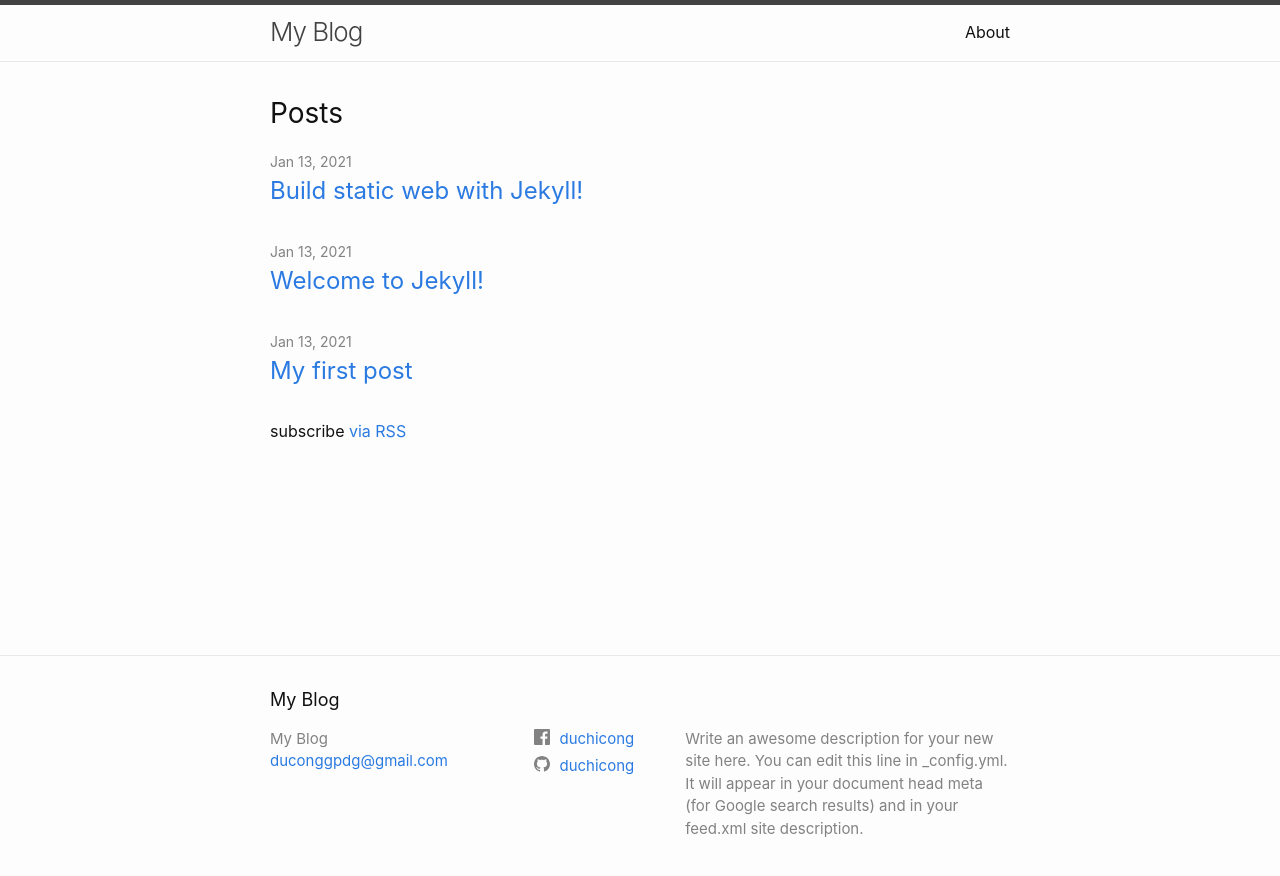
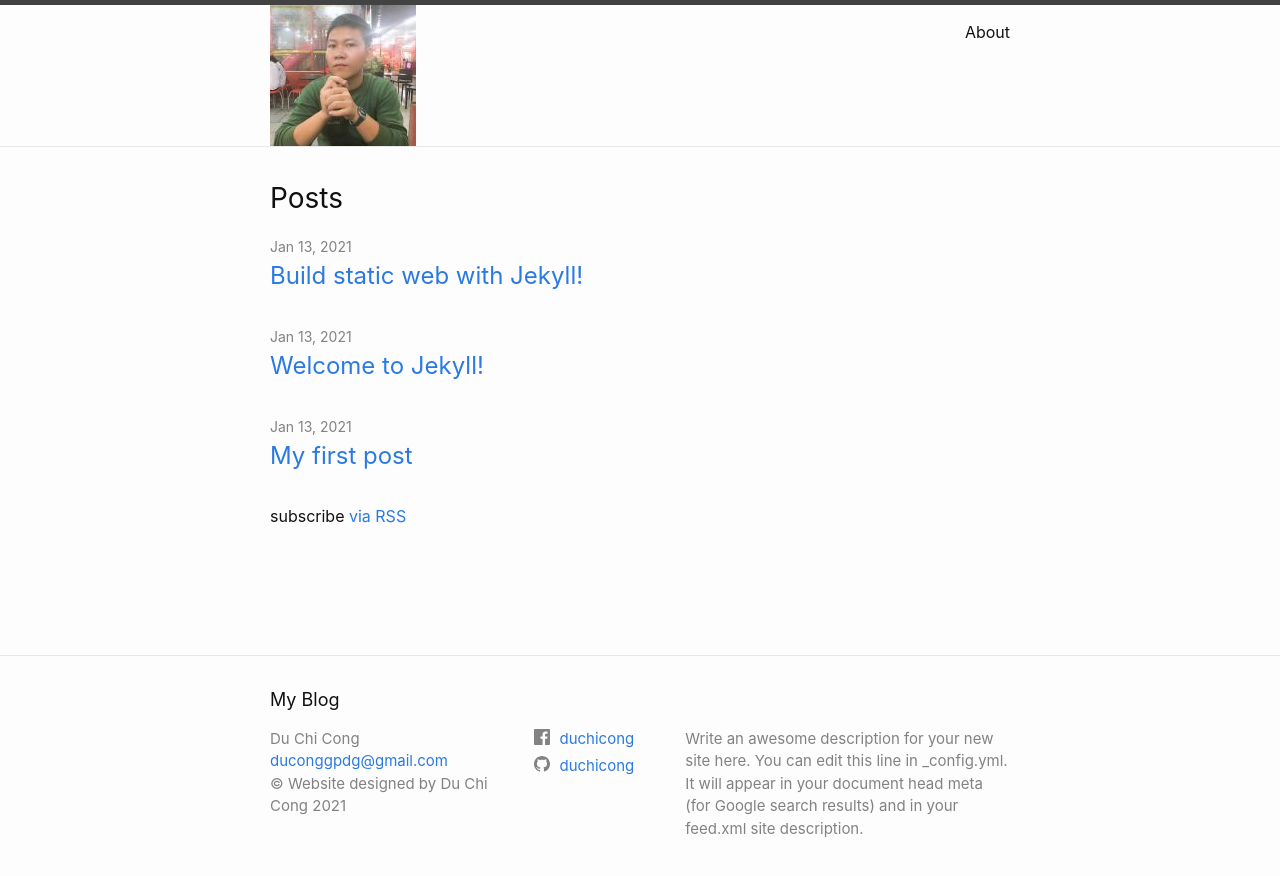
Before and after one commit to duchicong/blog, a Jekyll site: the page built from index.markdown, in a window 1280 px wide. Shown: the top 876 px of the page. Built offline with Jekyll 4.4.1, drawn with Linux system fonts in a browser that asks for light colours.

Commit message:
[add] image logo on header

```diff
--- a/_config.yml
+++ b/_config.yml
@@ -29,6 +29,20 @@ url: 'https://duchicong.github.io' # the base hostname & protocol for your site,
 facebook_username: duchicong
 github_username: duchicong
 
+# fields minima uses, but are note defulated with the jekyll new command.
+# Author is the default for posts, the Atom feed, and is used in the footer.
+author: Du Chi Cong
+
+# New fields not defaulted by jekyll-new with the minima theme
+# Add a copyright. A copyright symbol and yar will be added automatically
+copyright: 'Website designed by Du Chi Cong'
+
+# title-logo is a new field that, when used, displays a logo
+# instead of custom text. Ideally, image is 50px height and takes up
+# minimal horizontal space. Tested with a new root "images" folder e.g.:
+# title-logo: /images/my-logo (or JPG, etc.)
+title-logo: /images/me.jpg
+
 # Build settings
 # Removed minima theme as it is now a regular theme.
 # theme: minima
--- a/_includes/footer.html
+++ b/_includes/footer.html
@@ -18,6 +18,9 @@
             {%- if site.email -%}
             <li><a class="u-email" href="mailto:{{ site.email }}">{{ site.email }}</a></li>
             {%- endif -%}
+            {%- if site.copyright -%}
+            <li>&copy; {{ site.copyright }} {{ 'now' | date: "%Y" }}</li>
+            {%- endif -%}
         </ul>
       </div>
 
--- a/_includes/header.html
+++ b/_includes/header.html
@@ -3,8 +3,19 @@
   <div class="wrapper">
     {%- assign default_paths = site.pages | map: "path" -%}
     {%- assign page_paths = site.header_pages | default: default_paths -%}
-    <a class="site-title" rel="author" href="{{ "/" | relative_url }}">{{ site.title | escape }}</a>
-
+    <!--
+      Original title display code from tho minima theme.
+      <a class="site-title" rel="author" href="{{ "/" | relative_url }}">{{ site.title | escape }}</a>
+    -->
+    <!-- Custom: add title or title-logo -->
+    <a href="{{ "/" | relative_url }}" rel="author" class="site-title">
+      {%- if site.title-logo -%}
+        <img src="{{ site.title-logo | relative_url }}" alt="{{ site.title | | escape }}" />
+        {%- else -%}
+          {{ site.title | escape }}
+      {%- endif -%}
+    </a>
+    <!-- end title or title-logo -->
     {%- if page_paths -%}
       <nav class="site-nav">
         <input type="checkbox" id="nav-trigger" class="nav-trigger" />
--- a/_includes/social.html
+++ b/_includes/social.html
@@ -1,14 +1,14 @@
 <ul class="social-media-list">
-  {%- if site.dribbble_username -%}<li><a href="https://dribbble.com/{{ site.dribbble_username| cgi_escape | escape }}"><svg class="svg-icon"><use xlink:href="{{ '/assets/minima-social-icons.svg#dribbble' | relative_url }}"></use></svg> <span class="username">{{ site.dribbble_username| escape }}</span></a></li>{%- endif -%}
-  {%- if site.facebook_username -%}<li><a href="https://www.facebook.com/{{ site.facebook_username| cgi_escape | escape }}"><svg class="svg-icon"><use xlink:href="{{ '/assets/minima-social-icons.svg#facebook' | relative_url }}"></use></svg> <span class="username">{{ site.facebook_username| escape }}</span></a></li>{%- endif -%}
-  {%- if site.flickr_username -%}<li><a href="https://www.flickr.com/photos/{{ site.flickr_username| cgi_escape | escape }}"><svg class="svg-icon"><use xlink:href="{{ '/assets/minima-social-icons.svg#flickr' | relative_url }}"></use></svg> <span class="username">{{ site.flickr_username| escape }}</span></a></li>{%- endif -%}
-  {%- if site.github_username -%}<li><a href="https://github.com/{{ site.github_username| cgi_escape | escape }}"><svg class="svg-icon"><use xlink:href="{{ '/assets/minima-social-icons.svg#github' | relative_url }}"></use></svg> <span class="username">{{ site.github_username| escape }}</span></a></li>{%- endif -%}
-  {%- if site.instagram_username -%}<li><a href="https://instagram.com/{{ site.instagram_username| cgi_escape | escape }}"><svg class="svg-icon"><use xlink:href="{{ '/assets/minima-social-icons.svg#instagram' | relative_url }}"></use></svg> <span class="username">{{ site.instagram_username| escape }}</span></a></li>{%- endif -%}
-  {%- if site.linkedin_username -%}<li><a href="https://www.linkedin.com/in/{{ site.linkedin_username| cgi_escape | escape }}"><svg class="svg-icon"><use xlink:href="{{ '/assets/minima-social-icons.svg#linkedin' | relative_url }}"></use></svg> <span class="username">{{ site.linkedin_username| escape }}</span></a></li>{%- endif -%}
-  {%- if site.pinterest_username -%}<li><a href="https://www.pinterest.com/{{ site.pinterest_username| cgi_escape | escape }}"><svg class="svg-icon"><use xlink:href="{{ '/assets/minima-social-icons.svg#pinterest' | relative_url }}"></use></svg> <span class="username">{{ site.pinterest_username| escape }}</span></a></li>{%- endif -%}
-  {%- for mst in site.mastodon -%}{%- if mst.username and mst.instance -%}<li><a href="https://{{ mst.instance| cgi_escape | escape}}/@{{mst.username}}"><svg class="svg-icon"><use xlink:href="{{ '/assets/minima-social-icons.svg#mastodon' | relative_url }}"></use></svg> <span class="username">{{ mst.username|escape }}</span></a></li>{%- endif -%}{%- endfor -%}
-  {%- if site.twitter_username -%}<li><a href="https://www.twitter.com/{{ site.twitter_username| cgi_escape | escape }}"><svg class="svg-icon"><use xlink:href="{{ '/assets/minima-social-icons.svg#twitter' | relative_url }}"></use></svg> <span class="username">{{ site.twitter_username| escape }}</span></a></li>{%- endif -%}
-  {%- if site.youtube_username -%}<li><a href="https://youtube.com/{{ site.youtube_username| cgi_escape | escape }}"><svg class="svg-icon"><use xlink:href="{{ '/assets/minima-social-icons.svg#youtube' | relative_url }}"></use></svg> <span class="username">{{ site.youtube_username| escape }}</span></a></li>{%- endif -%}
-  {%- if site.googleplus_username -%}<li><a href="https://plus.google.com/{{ site.googleplus_username| escape }}"><svg class="svg-icon"><use xlink:href="{{ '/assets/minima-social-icons.svg#googleplus' | relative_url }}"></use></svg> <span class="username">{{ site.googleplus_username| escape }}</span></a></li>{%- endif -%}
-  {%- if site.rss -%}<li><a href="{{ 'feed.xml' | relative_url }}"><svg class="svg-icon"><use xlink:href="{{ '/assets/minima-social-icons.svg#rss' | relative_url }}"></use></svg> <span>{{ site.rss | escape }}</span></a></li>{%- endif -%}
+  {%- if site.dribbble_username -%}<li><a href="https://dribbble.com/{{ site.dribbble_username| cgi_escape | escape }}" target="_blank"><svg class="svg-icon"><use xlink:href="{{ '/assets/minima-social-icons.svg#dribbble' | relative_url }}"></use></svg> <span class="username">{{ site.dribbble_username| escape }}</span></a></li>{%- endif -%}
+  {%- if site.facebook_username -%}<li><a href="https://www.facebook.com/{{ site.facebook_username| cgi_escape | escape }}" target="_blank"><svg class="svg-icon"><use xlink:href="{{ '/assets/minima-social-icons.svg#facebook' | relative_url }}"></use></svg> <span class="username">{{ site.facebook_username| escape }}</span></a></li>{%- endif -%}
+  {%- if site.flickr_username -%}<li><a href="https://www.flickr.com/photos/{{ site.flickr_username| cgi_escape | escape }}" target="_blank"><svg class="svg-icon"><use xlink:href="{{ '/assets/minima-social-icons.svg#flickr' | relative_url }}"></use></svg> <span class="username">{{ site.flickr_username| escape }}</span></a></li>{%- endif -%}
+  {%- if site.github_username -%}<li><a href="https://github.com/{{ site.github_username| cgi_escape | escape }}" target="_blank"><svg class="svg-icon"><use xlink:href="{{ '/assets/minima-social-icons.svg#github' | relative_url }}"></use></svg> <span class="username">{{ site.github_username| escape }}</span></a></li>{%- endif -%}
+  {%- if site.instagram_username -%}<li><a href="https://instagram.com/{{ site.instagram_username| cgi_escape | escape }}" target="_blank"><svg class="svg-icon"><use xlink:href="{{ '/assets/minima-social-icons.svg#instagram' | relative_url }}"></use></svg> <span class="username">{{ site.instagram_username| escape }}</span></a></li>{%- endif -%}
+  {%- if site.linkedin_username -%}<li><a href="https://www.linkedin.com/in/{{ site.linkedin_username| cgi_escape | escape }}" target="_blank"><svg class="svg-icon"><use xlink:href="{{ '/assets/minima-social-icons.svg#linkedin' | relative_url }}"></use></svg> <span class="username">{{ site.linkedin_username| escape }}</span></a></li>{%- endif -%}
+  {%- if site.pinterest_username -%}<li><a href="https://www.pinterest.com/{{ site.pinterest_username| cgi_escape | escape }}" target="_blank"><svg class="svg-icon"><use xlink:href="{{ '/assets/minima-social-icons.svg#pinterest' | relative_url }}"></use></svg> <span class="username">{{ site.pinterest_username| escape }}</span></a></li>{%- endif -%}
+  {%- for mst in site.mastodon -%}{%- if mst.username and mst.instance -%}<li><a href="https://{{ mst.instance| cgi_escape | escape}}/@{{mst.username}}" target="_blank"><svg class="svg-icon"><use xlink:href="{{ '/assets/minima-social-icons.svg#mastodon' | relative_url }}"></use></svg> <span class="username">{{ mst.username|escape }}</span></a></li>{%- endif -%}{%- endfor -%}
+  {%- if site.twitter_username -%}<li><a href="https://www.twitter.com/{{ site.twitter_username| cgi_escape | escape }}" target="_blank"><svg class="svg-icon"><use xlink:href="{{ '/assets/minima-social-icons.svg#twitter' | relative_url }}"></use></svg> <span class="username">{{ site.twitter_username| escape }}</span></a></li>{%- endif -%}
+  {%- if site.youtube_username -%}<li><a href="https://youtube.com/{{ site.youtube_username| cgi_escape | escape }}" target="_blank"><svg class="svg-icon"><use xlink:href="{{ '/assets/minima-social-icons.svg#youtube' | relative_url }}"></use></svg> <span class="username">{{ site.youtube_username| escape }}</span></a></li>{%- endif -%}
+  {%- if site.googleplus_username -%}<li><a href="https://plus.google.com/{{ site.googleplus_username| escape }}" target="_blank"><svg class="svg-icon"><use xlink:href="{{ '/assets/minima-social-icons.svg#googleplus' | relative_url }}"></use></svg> <span class="username">{{ site.googleplus_username| escape }}</span></a></li>{%- endif -%}
+  {%- if site.rss -%}<li><a href="{{ 'feed.xml' | relative_url }}" target="_blank"><svg class="svg-icon"><use xlink:href="{{ '/assets/minima-social-icons.svg#rss' | relative_url }}"></use></svg> <span>{{ site.rss | escape }}</span></a></li>{%- endif -%}
 </ul>
```
Also changed, not shown: images/me.jpg (added).
